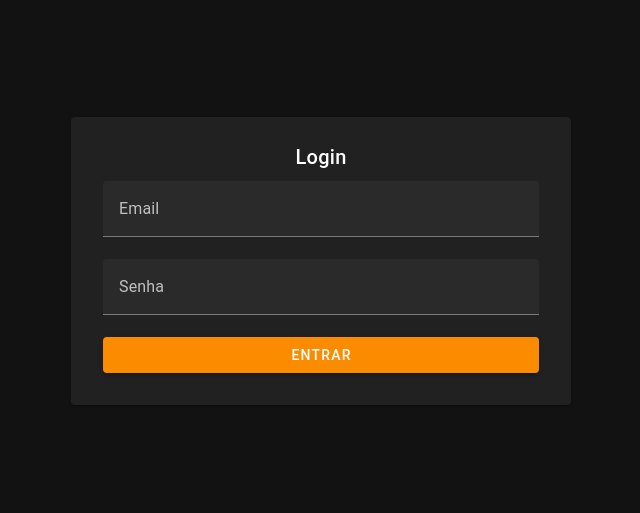
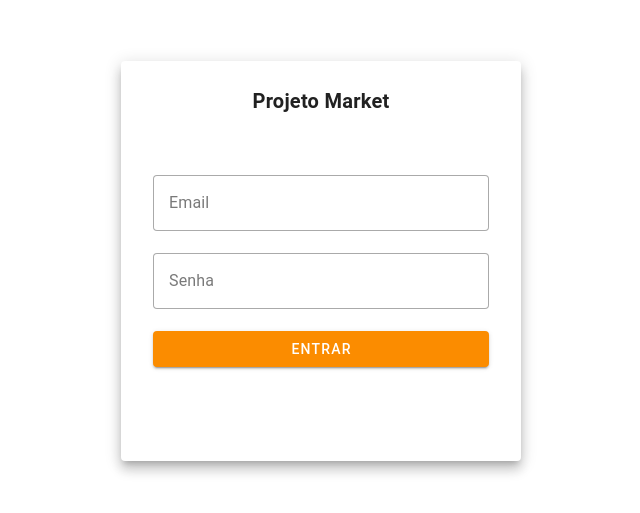
Before and after one commit to VictorF3671/ProjetoMarket_Front, a Vue app in the folder market/: page /login in a window 1280 px wide. Shown: the part 139-652 px from the top of the page, without its empty margins (319-959 px from the left). Built offline with nearby package versions, Linux system fonts and the light colour scheme; a small style sheet from the web is missing.

Commit message:
fix<Login> : Login Consertado, retornando o Group

```diff
--- a/market/index.html
+++ b/market/index.html
@@ -4,6 +4,7 @@
     <meta charset="UTF-8">
     <link rel="icon" href="/favicon.ico">
     <meta name="viewport" content="width=device-width, initial-scale=1.0">
+    <link href="https://fonts.googleapis.com/css2?family=Poppins:wght@400;500;600&display=swap" rel="stylesheet">
     <title>Market</title>
   </head>
   <body>
--- a/market/src/pages/Auth/Login.vue
+++ b/market/src/pages/Auth/Login.vue
@@ -1,12 +1,13 @@
 <template>
   <v-container class="d-flex justify-center align-center" style="height: 100vh;">
-    <v-card class="pa-4" style="width: 500px;">
-      <v-card-title class="text-center">Login</v-card-title>
+    <v-card class="pa-4" style="width: 400px; height: 400px; justify-content: center;" elevation="9">
+      <v-card-title class="text-center" style="font-weight: bold; margin-bottom: 50px;">Projeto Market</v-card-title>
+
       <v-card-text>
-        <v-form>
-          <v-text-field label="Email" v-model="user.email" type="email" required outlined></v-text-field>
+        <v-form >
+          <v-text-field variant="outlined" label="Email" v-model="user.email" type="email" required></v-text-field>
 
-          <v-text-field label="Senha" v-model="user.password" type="password" required></v-text-field>
+          <v-text-field variant="outlined" label="Senha" v-model="user.password" type="password" required></v-text-field>
 
           <v-btn color="warning" @click="VerifyLogin" block>Entrar</v-btn>
         </v-form>
@@ -18,7 +19,7 @@
 <script setup lang="ts">
 import { ref } from 'vue';
 import { useRouter } from 'vue-router';
-import axios from '@/plugins/axios'; // ajuste o caminho para o seu plugin axios
+import axios from '@/plugins/axios';
 import type { ILogin } from './ILogin';
 
 const user = ref<ILogin>({
@@ -40,7 +41,7 @@
       if (response.data.token) {
        const token = response.data.token
        localStorage.setItem('token', token);
-       router.push('')
+       router.push('/dashboard')
       }
     }catch(error){
 
--- a/market/src/plugins/vuetify.ts
+++ b/market/src/plugins/vuetify.ts
@@ -14,6 +14,6 @@
 // https://vuetifyjs.com/en/introduction/why-vuetify/#feature-guides
 export default createVuetify({
   theme: {
-    defaultTheme: 'dark',
+    defaultTheme: 'light',
   },
 })
--- a/market/src/router/index.ts
+++ b/market/src/router/index.ts
@@ -11,7 +11,7 @@
 const routes: RouteRecordRaw[] = [
   {
     path: '/',
-    redirect: '/dashboard', // Redireciona a raiz para o dashboard
+    redirect: '/login',
   },
   {
     path: '/login',
@@ -20,11 +20,11 @@
   },
   {
     path: '/dashboard',
-    component: Dashboard, // Layout fixo
+    component: Dashboard,
     children: [
       {
         path: '',
-        redirect: '/dashboard/produtos', // Redireciona para a lista de produtos
+        redirect: '/dashboard/produtos',
       },
       {
         path: 'produtos',
--- a/market/src/styles/settings.scss
+++ b/market/src/styles/settings.scss
@@ -8,3 +8,8 @@
 // @use 'vuetify/settings' with (
 //   $color-pack: false
 // );
+@import url('https://fonts.googleapis.com/css2?family=Poppins:wght@400;500;600&display=swap');
+
+body {
+  font-family: 'Poppins', sans-serif;
+}
```
Also changed, not shown: market/src/pages/Dashboard.vue (+3 -6 lines).
